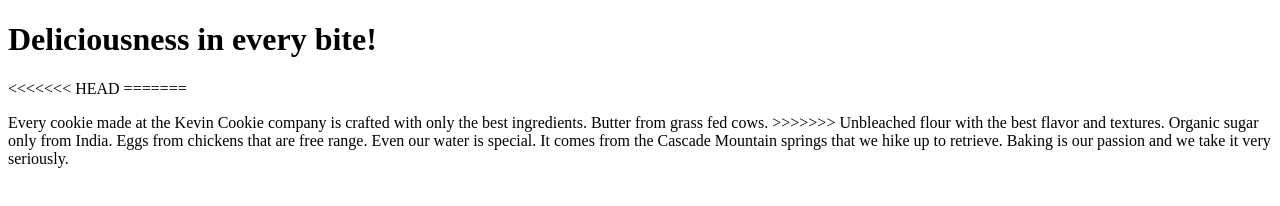
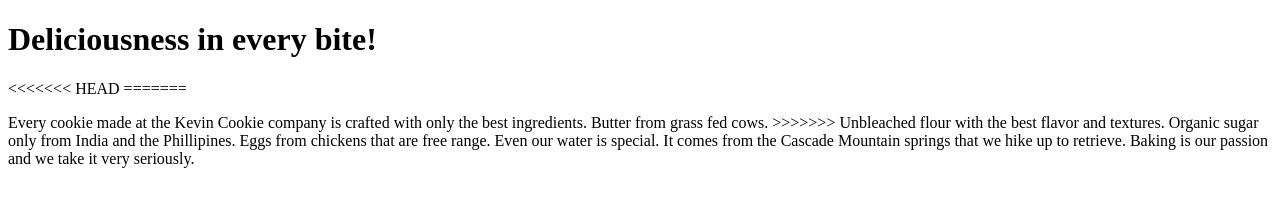
Before and after one commit to nominzaya20060418-lgtm/KevinCookie.com, a plain HTML site: page index.htm in a window 1280 px wide. Drawn offline with Linux system fonts and the light colour scheme.

Commit message:
Update ingredient source for organic sugar

```diff
--- a/index.htm
+++ b/index.htm
@@ -7,7 +7,7 @@
 =======
 <p>Every cookie made at the Kevin Cookie company is crafted with only the best ingredients. Butter from grass fed cows.
 >>>>>>>
-Unbleached flour with the best flavor and textures. Organic sugar only from India. Eggs from chickens that are free range. Even our water is special.
+Unbleached flour with the best flavor and textures. Organic sugar only from India and the Phillipines. Eggs from chickens that are free range. Even our water is special.
 It comes from the Cascade Mountain springs that we hike up to retrieve. Baking is our passion and we take it very seriously.</p>
 
 </body>
```
